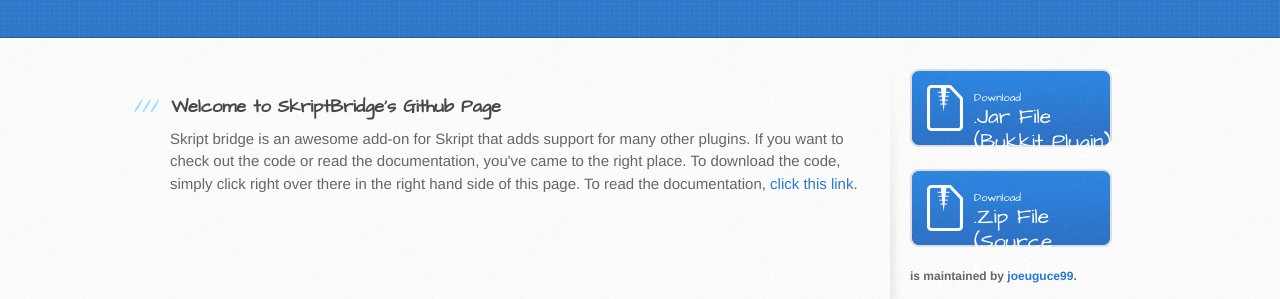
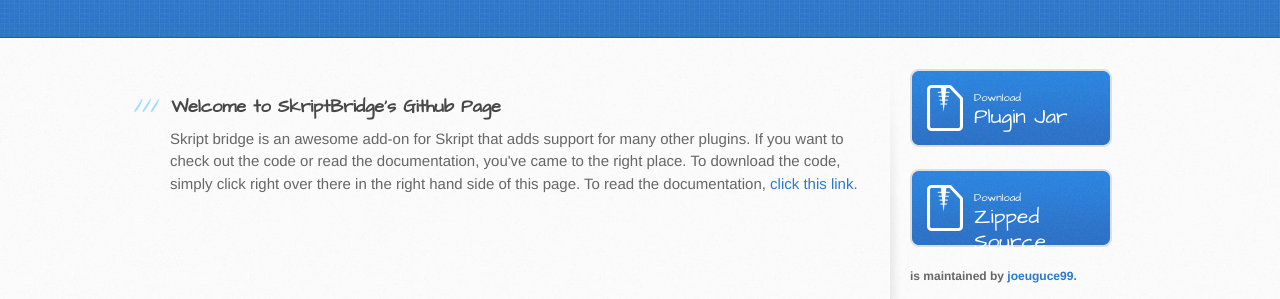
Before and after one commit to joeuguce99/SkriptBridge, a plain HTML site: page index.html in a window 1280 px wide. Shown: the part 197-496 px from the top of the page. Drawn offline with Linux system fonts and the light colour scheme.

Commit message:
Update index.html

```diff
--- a/index.html
+++ b/index.html
@@ -37,11 +37,11 @@
         <aside id="sidebar">
           <a href="https://github.com/joeuguce99/SkriptBridge/releases" class="button">
             <small>Download</small>
-            .Jar File (Bukkit Plugin)
+            Plugin Jar
           </a>
           <a href="https://github.com/joeuguce99/SkriptBridge/zipball/master" class="button">
             <small>Download</small>
-            .Zip File (Source Code)
+            Zipped Source
           </a>
 
           <p class="repo-owner"><a href="https://github.com/joeuguce99/SkriptBridge"></a> is maintained by <a href="https://github.com/joeuguce99">joeuguce99</a>.</p>
```
